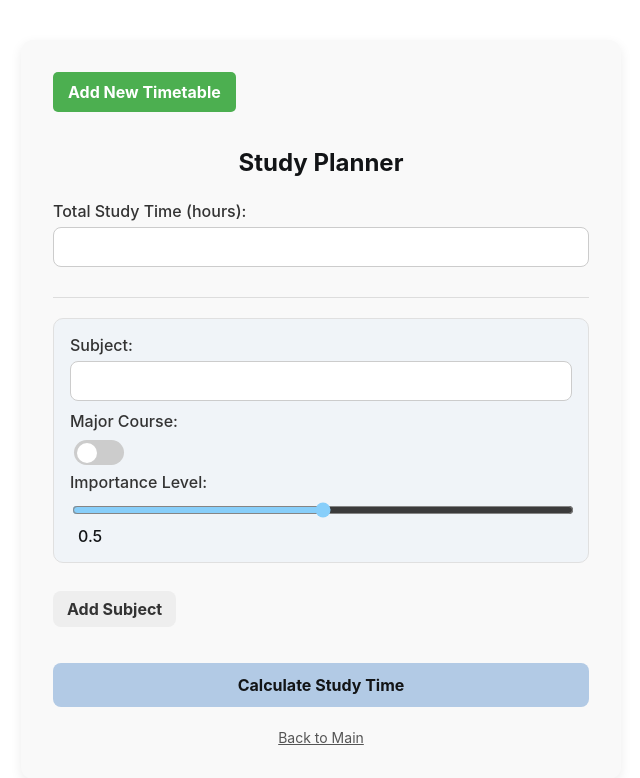
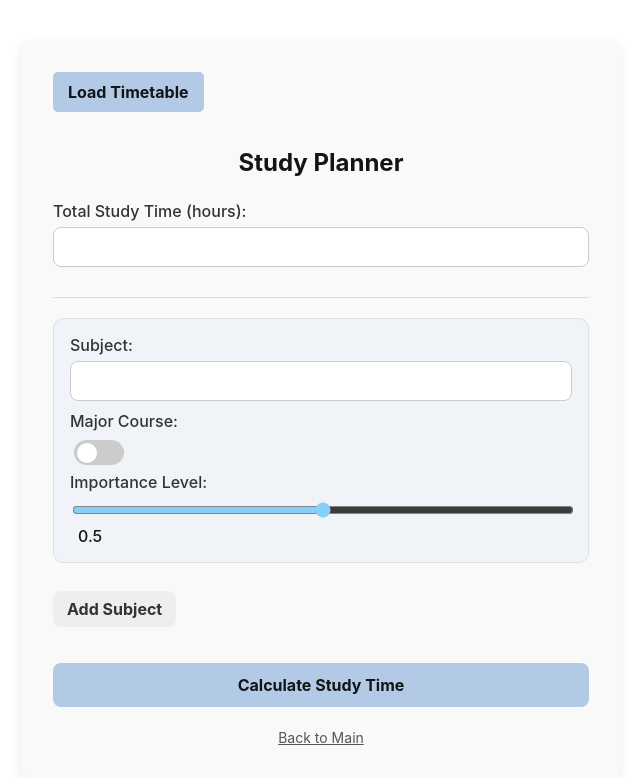
Before and after one commit to hndn00/junior, a Flask app: page /plan in a window 1280 px wide. Shown: the top 778 px of the page, without its empty margins (319-959 px from the left). Run offline with Flask 3, Linux system fonts and the light colour scheme; some web fonts are replaced.

Commit message:
Chore: change button style

```diff
--- a/static/style.css
+++ b/static/style.css
@@ -156,3 +156,22 @@ button[type="submit"] {
 button[type="submit"]:hover {
     background-color: #a0bfe0;
 }
+
+/* Add New Timetable 버튼의 스타일 수정 (크기 원래대로) */
+button.add-timetable-btn {
+    background-color: #b2cae5; /* Calculate Study Time 버튼과 동일한 배경색 */
+    color: #121416; /* 동일한 폰트 색상 */
+    border: none;
+    padding: 10px 15px; /* 원래 Add New Timetable 버튼의 크기 유지 */
+    margin-bottom: 20px; /* 동일한 마진 유지 */
+    font-family: inherit;
+    font-size: 16px;
+    font-weight: bold;
+    border-radius: 5px; /* 원래 버튼의 경계 반경 유지 */
+    cursor: pointer;
+    transition: background-color 0.2s ease;
+}
+
+button.add-timetable-btn:hover {
+    background-color: #a0bfe0; /* 동일한 hover 효과 색상 */
+}
--- a/templates/index.html
+++ b/templates/index.html
@@ -43,7 +43,7 @@
 
         /* 'Add New Timetable' 버튼 스타일 */
         .add-timetable-btn {
-            background-color: #4caf50;
+            background-color: #4CAF50; /* Calculate Study Time 버튼 색과 동일 */
             color: white;
             padding: 10px 15px;
             border: none;
@@ -95,8 +95,8 @@
     </div>
     {% endif %}
 
-    <!-- 'Add New Timetable' 버튼 추가 -->
-    <button class="add-timetable-btn" onclick="openModal()">Add New Timetable</button>
+    <!-- 'Add New Timetable' 버튼 문구 변경 -->
+    <button class="add-timetable-btn add-new-timetable-btn" onclick="openModal()">Load Timetable</button>
 
     <h1>Study Planner</h1>
     <form action="/plan" method="post">
@@ -133,7 +133,8 @@
 <div class="overlay" id="overlay"></div>
 <div class="modal" id="modal">
     <button class="close-btn" onclick="closeModal()">×</button>
-    <h2>Add a New Timetable</h2>
+    <!-- Modal 창 내의 제목 변경 -->
+    <h2>Load Timetable</h2>
     <form>
         <div>
             <label for="new_url">URL:</label>
```
